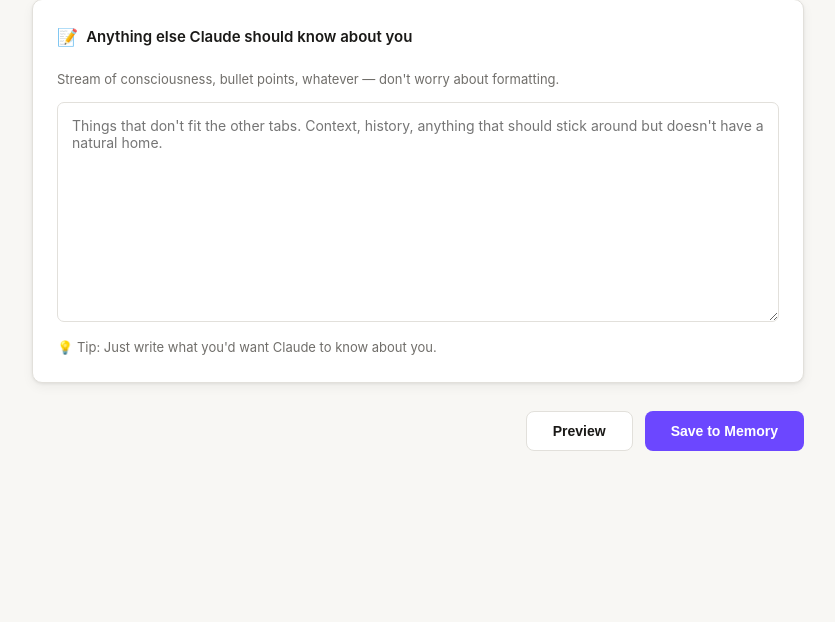
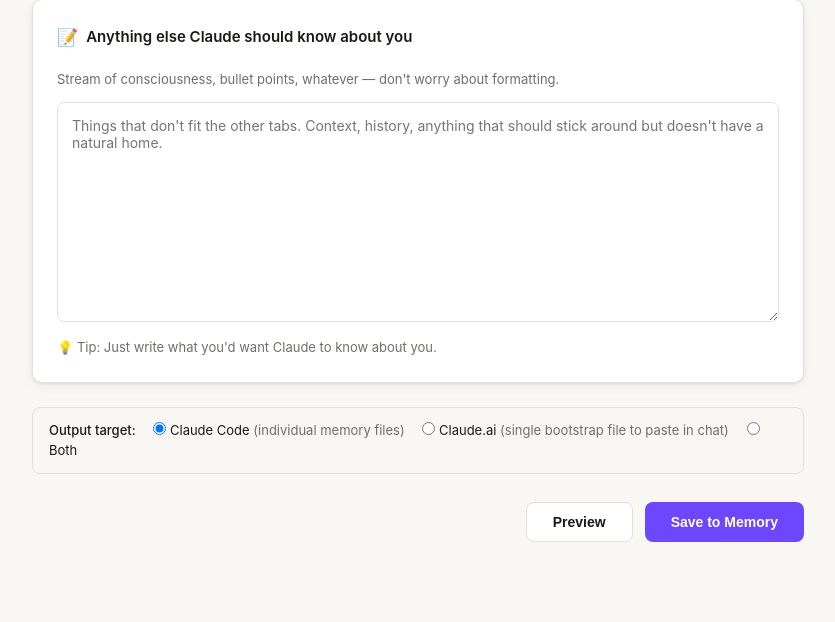
Before and after one commit to 6a6f686e6e79/claude-intake, a Flask app: page / in a window 1280 px wide. Shown: the part 709-1331 px from the top of the page, without its empty margins (222-1057 px from the left). Before the commit the page ends 1160 px from the top, so only its background shows below. Run offline with Flask 3, Linux system fonts and the light colour scheme.

Commit message:
Add output target toggle: Claude Code, Claude.ai, or both
- New radio toggle in the UI selects the output format
- Claude Code target (default): unchanged behavior — individual
  markdown files with frontmatter
- Claude.ai target: writes a single claude-ai-bootstrap.md with a
  header instructing Claude to reconcile against existing memories
  via memory_user_edits, followed by a numbered list of entries
- Chunker flattens each memory section into a topic-tagged,
  semicolon-joined entry. Hard cap 500 chars per entry (greedy split
  on ; boundaries, word-boundary fallback), 25-entry total cap to
  leave headroom under the claude.ai 30-entry limit
- Both target writes both formats

Also folds in two earlier review items: relative_to() swap (drop
Python 3.9+ floor) and Personal-tab preferred-name field.

Co-Authored-By: Claude Opus 4.7 (1M context) <noreply@anthropic.com>

```diff
--- a/app.py
+++ b/app.py
@@ -99,6 +99,122 @@ def write_memory_file(memory_path, slug, description, mem_type, content):
 
     filepath.write_text(body, encoding="utf-8")
     update_memory_index(memory_path, slug, description, filename)
+    return str(filepath)
+
+
+BOOTSTRAP_FILENAME = "claude-ai-bootstrap.md"
+BOOTSTRAP_MAX_ENTRY_LEN = 500
+BOOTSTRAP_MAX_ENTRIES = 25
+BOOTSTRAP_TOPIC_TAGS = {
+    "user-personal": "Personal",
+    "user-family": "Family",
+    "user-work": "Work",
+    "user-pets": "Pets",
+    "user-health": "Health",
+    "user-hobbies": "Hobbies",
+    "user-identity": "Identity",
+    "user-goals": "Goals",
+    "user-communication": "Communication",
+}
+BOOTSTRAP_HEADER = """# Claude.ai Memory Bootstrap
+
+Before adding any entries, run `memory_user_edits view` to see existing memories. For each numbered entry below:
+- If no existing memory covers the same topic, use `add`
+- If an existing memory covers the same ground, use `replace` with the matching line number
+- If an existing memory partially overlaps, merge the content and use `replace`
+
+Stay under the 30-entry total limit. Flag any entries you skip or merge so the user knows what changed.
+
+---
+
+"""
+
+
+def _topic_for(slug):
+    if slug.startswith("user-notes-"):
+        return "Notes"
+    return BOOTSTRAP_TOPIC_TAGS.get(slug, slug.replace("user-", "").replace("-", " ").title())
+
+
+def _split_body_into_chunks(body, budget):
+    """Greedy split of body on '; ' boundaries, falling back to word splits.
+
+    Each returned chunk is guaranteed ≤ budget chars. Splits prefer the
+    higher-level semicolon boundary so related facts stay together when they
+    can.
+    """
+    if len(body) <= budget:
+        return [body]
+
+    chunks = []
+    current, current_len = [], 0
+    for piece in body.split("; "):
+        sep_len = 2 if current else 0
+        if current and current_len + sep_len + len(piece) > budget:
+            chunks.append("; ".join(current))
+            current, current_len = [piece], len(piece)
+        else:
+            current.append(piece)
+            current_len += sep_len + len(piece)
+    if current:
+        chunks.append("; ".join(current))
+
+    final = []
+    for chunk in chunks:
+        if len(chunk) <= budget:
+            final.append(chunk)
+            continue
+        sub, sub_len = [], 0
+        for word in chunk.split():
+            sep_len = 1 if sub else 0
+            if sub and sub_len + sep_len + len(word) > budget:
+                final.append(" ".join(sub))
+                sub, sub_len = [word], len(word)
+            else:
+                sub.append(word)
+                sub_len += sep_len + len(word)
+        if sub:
+            final.append(" ".join(sub))
+    return final
+
+
+def _memory_to_entries(memory):
+    topic = _topic_for(memory["slug"])
+    parts = [line.strip() for line in memory["content"].strip().splitlines() if line.strip()]
+    body = "; ".join(parts)
+
+    # Reserve worst-case prefix overhead "Topic (NN/NN): "
+    budget = BOOTSTRAP_MAX_ENTRY_LEN - len(topic) - len(" (99/99): ")
+    chunks = _split_body_into_chunks(body, budget)
+
+    if len(chunks) == 1:
+        # No numbering needed; re-check against tighter budget without suffix.
+        single = f"{topic}: {chunks[0]}"
+        if len(single) <= BOOTSTRAP_MAX_ENTRY_LEN:
+            return [single]
+    total = len(chunks)
+    return [f"{topic} ({i + 1}/{total}): {c}" for i, c in enumerate(chunks)]
+
+
+def build_bootstrap(memories):
+    entries = []
+    for mem in memories:
+        for entry in _memory_to_entries(mem):
+            if len(entries) >= BOOTSTRAP_MAX_ENTRIES:
+                break
+            entries.append(entry)
+        if len(entries) >= BOOTSTRAP_MAX_ENTRIES:
+            break
+    if not entries:
+        return ""
+    numbered = "\n\n".join(f"{i + 1}. {e}" for i, e in enumerate(entries))
+    return BOOTSTRAP_HEADER + numbered + "\n"
+
+
+def write_bootstrap(memory_path, content):
+    memory_path.mkdir(parents=True, exist_ok=True)
+    filepath = memory_path / BOOTSTRAP_FILENAME
+    filepath.write_text(content, encoding="utf-8")
     return str(filepath)
 
 
@@ -335,11 +451,20 @@ def save_config():
     return jsonify({"success": True, "memory_path": str(resolved)})
 
 
+def _resolve_target(data):
+    target = (data.get("target") or "claude-code").lower()
+    if target not in ("claude-code", "claude-ai", "both"):
+        target = "claude-code"
+    return target
+
+
 @app.route("/preview", methods=["POST"])
 def preview():
     data = request.get_json()
     memories = build_memories(data)
-    return jsonify({"memories": memories})
+    target = _resolve_target(data)
+    bootstrap = build_bootstrap(memories) if target in ("claude-ai", "both") else None
+    return jsonify({"memories": memories, "bootstrap": bootstrap, "target": target})
 
 
 @app.route("/submit", methods=["POST"])
@@ -347,13 +472,20 @@ def submit():
     data = request.get_json()
     memories = build_memories(data)
     memory_path = get_memory_path()
+    target = _resolve_target(data)
     saved = []
-    for mem in memories:
-        path = write_memory_file(
-            memory_path, mem["slug"], mem["description"], mem["type"], mem["content"]
-        )
-        saved.append({"slug": mem["slug"], "path": path})
-    return jsonify({"success": True, "saved": saved})
+    if target in ("claude-code", "both"):
+        for mem in memories:
+            path = write_memory_file(
+                memory_path, mem["slug"], mem["description"], mem["type"], mem["content"]
+            )
+            saved.append({"slug": mem["slug"], "path": path})
+    if target in ("claude-ai", "both"):
+        bootstrap = build_bootstrap(memories)
+        if bootstrap:
+            path = write_bootstrap(memory_path, bootstrap)
+            saved.append({"slug": "claude-ai-bootstrap", "path": path})
+    return jsonify({"success": True, "saved": saved, "target": target})
 
 
 if __name__ == "__main__":
--- a/templates/index.html
+++ b/templates/index.html
@@ -1017,6 +1017,14 @@
 
   </form><!-- /form -->
 
+  <!-- Output target -->
+  <div class="target-toggle" style="margin-top:24px;padding:12px 16px;background:var(--bg);border:1px solid var(--border);border-radius:8px;font-size:13px">
+    <label style="font-weight:500;margin-right:14px">Output target:</label>
+    <label style="margin-right:14px;font-weight:400"><input type="radio" name="target" value="claude-code" checked /> Claude Code <span style="color:var(--muted)">(individual memory files)</span></label>
+    <label style="margin-right:14px;font-weight:400"><input type="radio" name="target" value="claude-ai" /> Claude.ai <span style="color:var(--muted)">(single bootstrap file to paste in chat)</span></label>
+    <label style="font-weight:400"><input type="radio" name="target" value="both" /> Both</label>
+  </div>
+
   <!-- Actions -->
   <div class="actions">
     <button class="btn btn-outline" onclick="previewMemories()">Preview</button>
@@ -1319,6 +1327,9 @@ function collectData() {
   // Clean up sparse arrays
   data.pets = data.pets.filter(Boolean);
   data.family.children = data.family.children.filter(Boolean);
+
+  const targetEl = document.querySelector('input[name="target"]:checked');
+  data.target = targetEl ? targetEl.value : 'claude-code';
   return data;
 }
 
@@ -1331,25 +1342,44 @@ async function previewMemories() {
     body: JSON.stringify(data),
   });
   const result = await res.json();
-  renderPreview(result.memories);
+  renderPreview(result.memories, result.bootstrap, result.target || 'claude-code');
 }
 
-function renderPreview(memories) {
+function renderPreview(memories, bootstrap, target) {
   const section = document.getElementById('preview-section');
   const list = document.getElementById('preview-list');
   const pathEl = document.getElementById('memory-path-display');
 
-  if (!memories.length) {
+  const cards = [];
+
+  if (target === 'claude-code' || target === 'both') {
+    if (memories.length) {
+      cards.push(...memories.map(m => `
+        <div class="preview-item">
+          <div class="preview-item-header">
+            <span>${m.slug}.md</span>
+            <span style="font-weight:400;opacity:0.7">${m.description}</span>
+          </div>
+          <div class="preview-item-body">${escapeHtml(m.content)}</div>
+        </div>`));
+    }
+  }
+
+  if ((target === 'claude-ai' || target === 'both') && bootstrap) {
+    cards.push(`
+      <div class="preview-item">
+        <div class="preview-item-header">
+          <span>claude-ai-bootstrap.md</span>
+          <span style="font-weight:400;opacity:0.7">Paste into a claude.ai conversation</span>
+        </div>
+        <div class="preview-item-body">${escapeHtml(bootstrap)}</div>
+      </div>`);
+  }
+
+  if (!cards.length) {
     list.innerHTML = '<p style="color:var(--muted);font-size:14px">Nothing to preview yet — fill in some fields first.</p>';
   } else {
-    list.innerHTML = memories.map(m => `
-      <div class="preview-item">
-        <div class="preview-item-header">
-          <span>${m.slug}.md</span>
-          <span style="font-weight:400;opacity:0.7">${m.description}</span>
-        </div>
-        <div class="preview-item-body">${escapeHtml(m.content)}</div>
-      </div>`).join('');
+    list.innerHTML = cards.join('');
   }
 
   const memPath = document.getElementById('memory-path-input').value;
```
